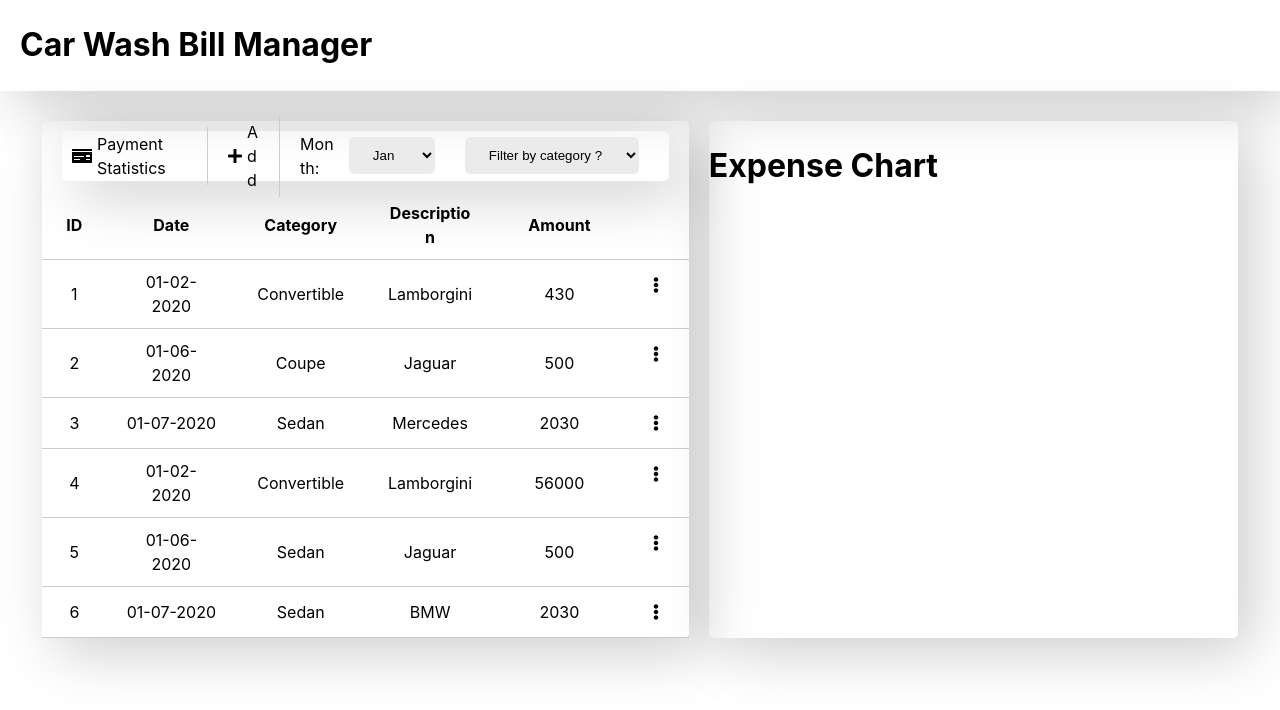
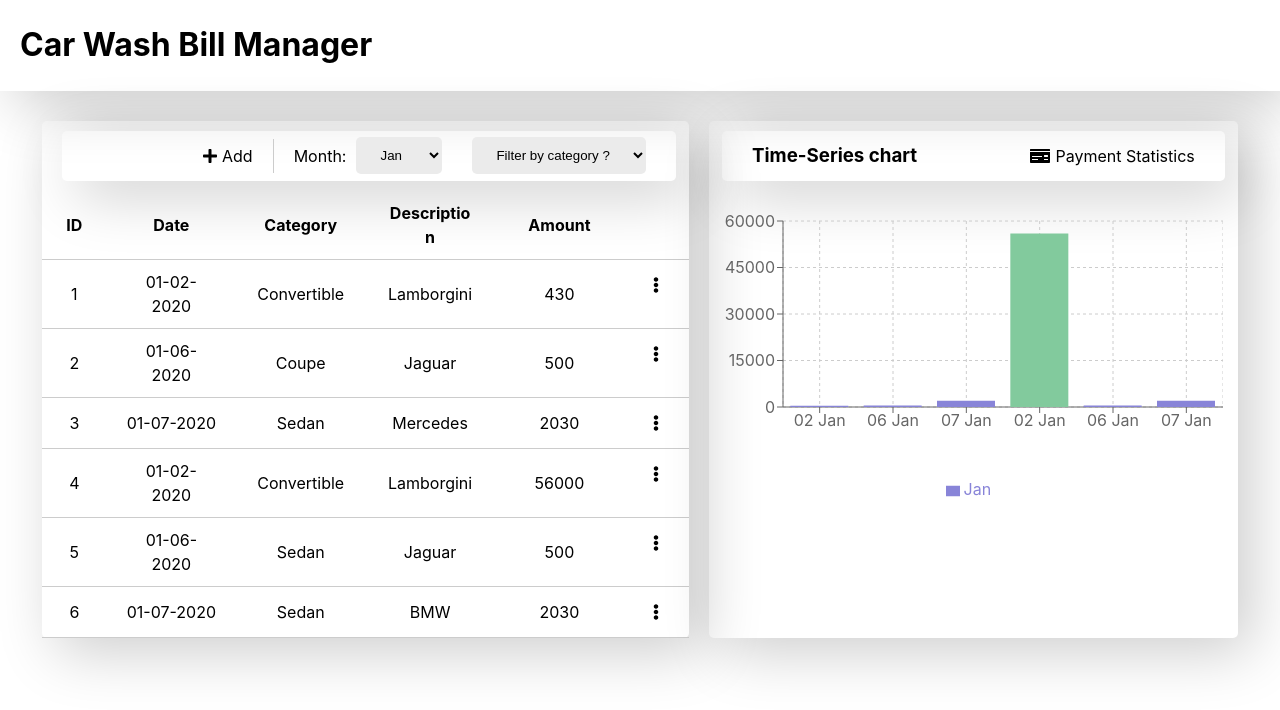
Before and after one commit to kghildial/bill-management-react, a React (Create React App) app: page / in a window 1280 px wide. Shown: the top 710 px of the page. Built offline with nearby package versions, Linux system fonts and the light colour scheme.

Commit message:
Add Time-Series chart

```diff
--- a/package.json
+++ b/package.json
@@ -16,6 +16,7 @@
     "react-redux": "^7.2.2",
     "react-router-dom": "^5.2.0",
     "react-scripts": "4.0.3",
+    "recharts": "^2.0.8",
     "redux": "^4.0.5",
     "redux-devtools-extension": "^2.13.8",
     "styled-components": "^5.2.1",
--- a/src/components/Container.js
+++ b/src/components/Container.js
@@ -116,13 +116,14 @@ const Container = styled.div`
     switch (type) {
       case 'popupContentWrapper':
       case 'billsListContainer':
+      case 'chartContainer':
         return 'column';
       default:
         return '';
     }
   }};
 
-  justify-content: ${({ type }) => {
+  justify-content: ${({ type, variant }) => {
     switch (type) {
       case 'popupBackdrop':
       case 'iconWrapper':
@@ -131,7 +132,7 @@ const Container = styled.div`
       case 'fieldWrapper':
         return 'space-between';
       case 'controlsCenterWrapper':
-        return 'flex-end';
+        return variant === 'chartSection' ? 'space-between' : 'flex-end';
       default:
         return '';
     }
@@ -146,6 +147,8 @@ const Container = styled.div`
       case 'fieldWrapper':
       case 'controlsCenterWrapper':
       case 'addBillIcon':
+      case 'paymentStatsIcon':
+      case 'chartContainer':
         return 'center';
       default:
         return '';
@@ -217,6 +220,8 @@ const Container = styled.div`
       case 'iconWrapper':
       case 'popupCloseIcon':
         return '30px';
+      case 'controlsCenterWrapper':
+        return '95%';
       case 'fieldWrapper':
         return '100%';
       default:
@@ -246,6 +251,7 @@ const Container = styled.div`
       case 'billsListContainer':
       case 'iconWrapper':
       case 'addBillIcon':
+      case 'paymentStatsIcon':
         return '0 10px';
       case 'fieldWrapper':
         return '30px 0 10px';
--- a/src/components/ControlsCenter/index.js
+++ b/src/components/ControlsCenter/index.js
@@ -5,6 +5,7 @@ import { faPlus, faMoneyCheck } from '@fortawesome/free-solid-svg-icons';
 // Custom component(s) import(s)
 import Container from '../../components/Container';
 import Icon from '../Icon';
+import Heading from '../Heading';
 import { Select, Label } from './ControlsCenter.style';
 
 // Action(s) import(s)
@@ -14,7 +15,7 @@ import {
   updateActiveCategory,
 } from '../../actions/uiStateActions';
 
-const ControlsCenter = () => {
+const ControlsCenter = ({ variant }) => {
   const dispatch = useDispatch();
   const storeData = {
     activeMonth: useSelector(state => state.uiStates.activeMonth),
@@ -23,14 +24,9 @@ const ControlsCenter = () => {
   };
 
   return (
-    <Container type="controlsCenterWrapper">
-      <Icon
-        type="addBillIcon"
-        label="Payment Statistics"
-        iconVal={faMoneyCheck}
-        customClickHandler={() => {}}
-      />
-
+    <Container type="controlsCenterWrapper" variant={variant}>
+      {variant === 'expenseTable' ? (
+        <>
           <Icon
             type="addBillIcon"
             label="Add"
@@ -39,7 +35,6 @@ const ControlsCenter = () => {
               dispatch(updatePopupState({ isOpen: true, callType: 'Add' }))
             }
           />
-
           <Label htmlFor="categoryFilter">Month:</Label>
           <Select
             id="monthFilter"
@@ -62,7 +57,6 @@ const ControlsCenter = () => {
             <option value="11">Nov</option>
             <option value="12">Dec</option>
           </Select>
-
           {/* <Label htmlFor="categoryFilter">Filter by category:</Label> */}
           <Select
             id="categoryFilter"
@@ -79,6 +73,18 @@ const ControlsCenter = () => {
               </option>
             ))}
           </Select>
+        </>
+      ) : (
+        <>
+          <Heading type="chartHeading" level="3" text="Time-Series chart" />
+          <Icon
+            type="paymentStatsIcon"
+            label="Payment Statistics"
+            iconVal={faMoneyCheck}
+            customClickHandler={() => {}}
+          />
+        </>
+      )}
     </Container>
   );
 };
--- a/src/components/Heading/Heading.style.js
+++ b/src/components/Heading/Heading.style.js
@@ -8,6 +8,8 @@ export const HeadingTag = styled(props =>
     switch (type) {
       case 'popupHeading':
         return '0';
+      case 'chartHeading':
+        return '0 30px';
       default:
         return '';
     }
--- a/src/screens/Dashboard.js
+++ b/src/screens/Dashboard.js
@@ -2,6 +2,16 @@ import React, { useState, useEffect } from 'react';
 import { useDispatch } from 'react-redux';
 import { useSelector } from 'react-redux';
 import { Formik, Form } from 'formik';
+import {
+  BarChart,
+  Bar,
+  Cell,
+  XAxis,
+  YAxis,
+  CartesianGrid,
+  Tooltip,
+  Legend,
+} from 'recharts';
 
 // Custom component(s) import(s)
 import Container from '../components/Container';
@@ -22,7 +32,7 @@ import {
 } from '../actions/billsDataActions';
 
 // Custom hook(s) / util method(s) import(s)
-import { getUniqueCategoryValues } from '../utils';
+import { getMonthName, getChartData } from '../utils';
 
 const Dashboard = () => {
   const dispatch = useDispatch();
@@ -40,6 +50,10 @@ const Dashboard = () => {
     amount: '',
     date: '',
   });
+
+  const [chartData, setChartData] = useState(
+    getChartData(storeData.billsData[storeData.activeMonth])
+  );
 
   const resetForm = () => {
     setFormPreset({
@@ -72,6 +86,11 @@ const Dashboard = () => {
       }
     }
   }, [storeData.popupState.id, storeData.billsData, storeData.activeMonth]);
+
+  // Reset chart data on change of Active Month
+  useEffect(() => {
+    setChartData(getChartData(storeData.billsData[storeData.activeMonth]));
+  }, [storeData.activeMonth, storeData.billsData]);
 
   return (
     <>
@@ -225,7 +244,7 @@ const Dashboard = () => {
       </Popup>
       <Container type="contentWrapper">
         <Container type="billsListContainer">
-          <ControlsCenter />
+          <ControlsCenter variant="expenseTable" />
           <ExpenseTable
             headingData={[
               'ID',
@@ -246,7 +265,35 @@ const Dashboard = () => {
           />
         </Container>
         <Container type="chartContainer">
-          <h1>Expense Chart</h1>
+          <ControlsCenter variant="chartSection" />
+          <BarChart
+            width={500}
+            height={300}
+            data={chartData}
+            margin={{
+              top: 30,
+              right: 0,
+              left: 0,
+              bottom: 30,
+            }}
+          >
+            <CartesianGrid strokeDasharray="3 3" />
+            <XAxis dataKey="name" />
+            <YAxis />
+            <Tooltip />
+            <Legend wrapperStyle={{ left: 0, bottom: -10 }} />
+            <Bar dataKey={getMonthName(storeData.activeMonth)} fill="#8884d8">
+              {chartData.map((entry, index) => (
+                <Cell
+                  fill={
+                    entry[getMonthName(storeData.activeMonth)] > 3000
+                      ? '#82ca9d'
+                      : '#8884d8'
+                  }
+                />
+              ))}
+            </Bar>
+          </BarChart>
         </Container>
       </Container>
     </>
--- a/src/utils.js
+++ b/src/utils.js
@@ -38,3 +38,31 @@ export const getUniqueCategoryValues = categoriesList => {
 
   return categoriesList.filter(onlyUnique);
 };
+
+export const getMonthName = monthNum =>
+  [
+    'Jan',
+    'Feb',
+    'Mar',
+    'Apr',
+    'May',
+    'Jun',
+    'Jul',
+    'Aug',
+    'Sep',
+    'Oct',
+    'Nov',
+    'Dec',
+  ][monthNum - 1];
+
+export const getChartData = billsData => {
+  const clonedData = [...billsData];
+  const chartData = clonedData.map(entry => ({
+    name: `${entry.date.split('-')[1]} ${getMonthName(
+      Number(entry.date.split('-')[0])
+    )}`,
+    [getMonthName(Number(entry.date.split('-')[0]))]: entry.amount,
+  }));
+
+  return chartData;
+};
```
Also changed, not shown: 1 other file (tests, documents, lock files or other folders). Lines whose indentation alone changed are shown as unchanged.
